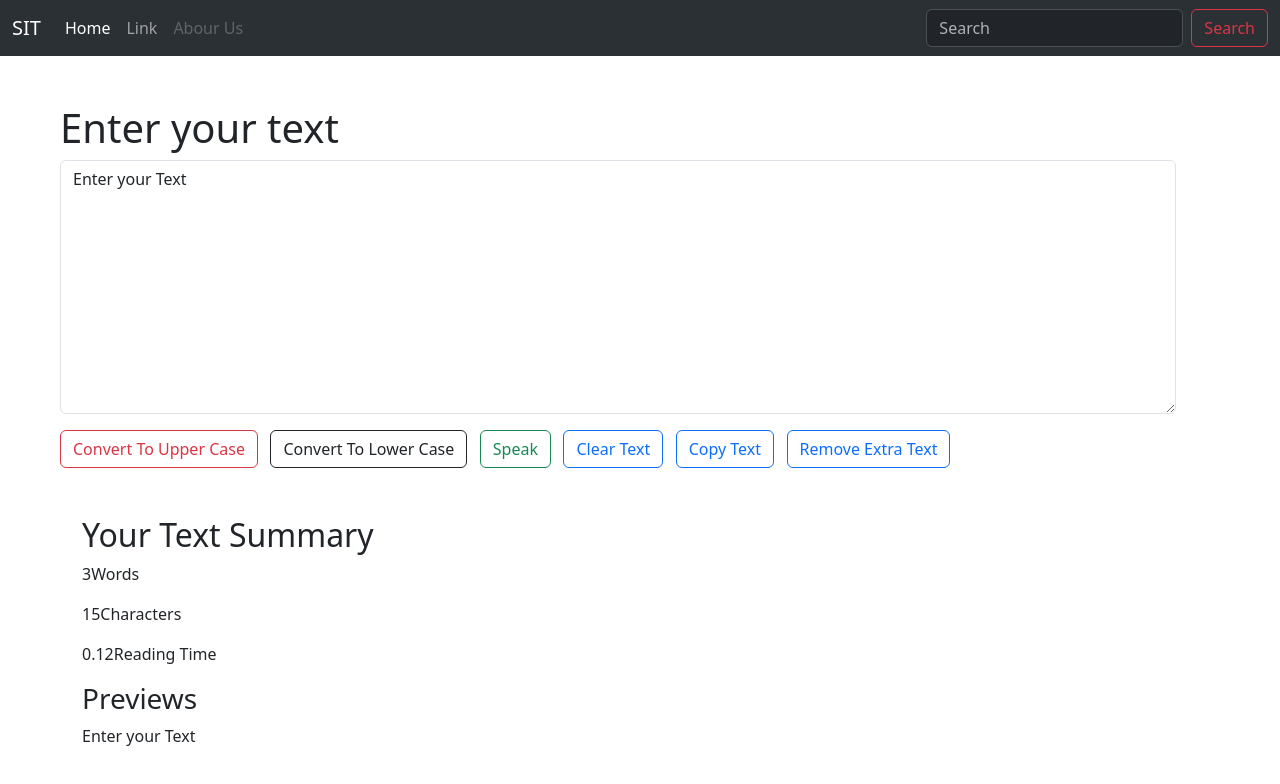
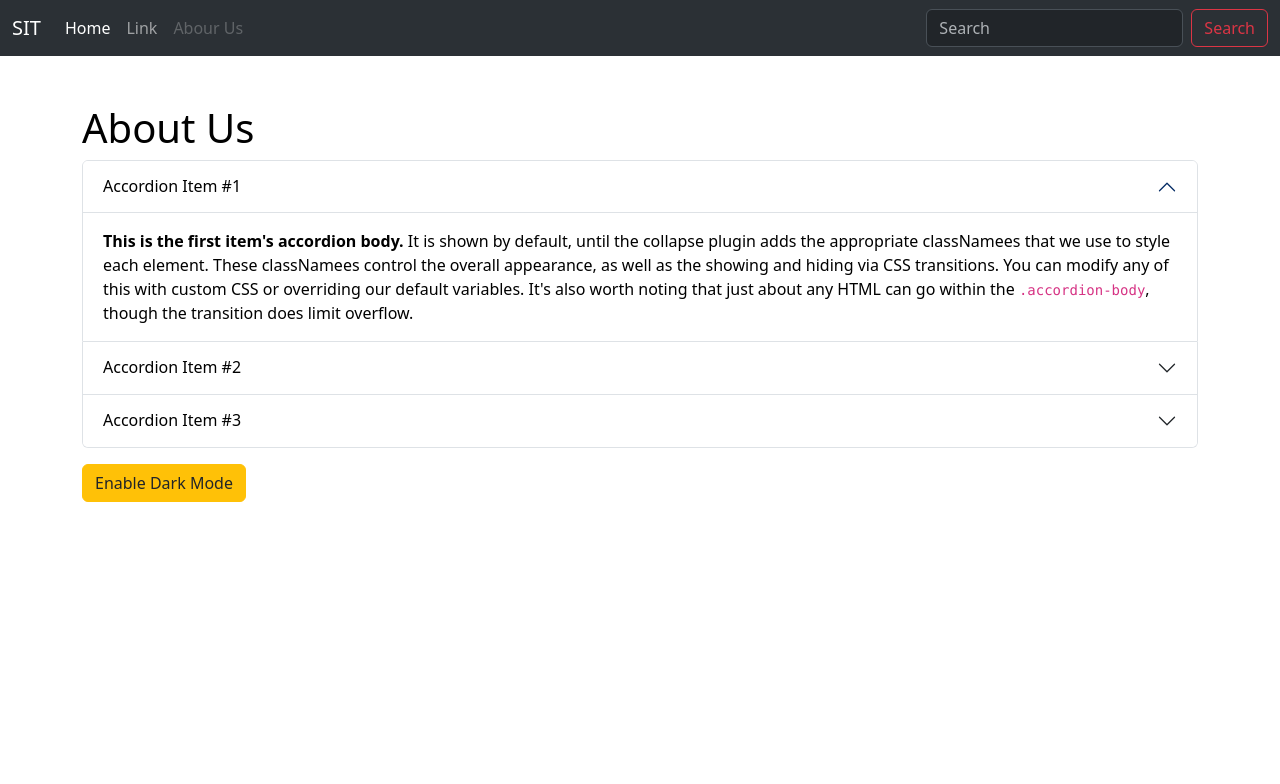
Before and after one commit to aryan511-sys/React-App-Demo, a React (Create React App) app: page / in a window 1280 px wide. Shown: the top 784 px of the page. Built offline with nearby package versions, Linux system fonts and the light colour scheme.

Commit message:
Add aboutus file

```diff
--- a/src/App.js
+++ b/src/App.js
@@ -1,12 +1,14 @@
 import './App.css';
 import Navbar from './Cromponents/Navbar.js'
-import TextForm from './Cromponents/TextForm.js'
+// import TextForm from './Cromponents/TextForm.js'
+import AboutUs from './Cromponents/AboutUs';
 
 function App() {
   return (
   <>
   <Navbar title = "SIT" aboutText="Abour Us"/>
-  <TextForm heading="Enter your text"/>
+  {/* <TextForm heading="Enter your text"/> */}
+  <AboutUs title="About Us" />
   </>
   );
 }
--- /dev/null
+++ b/src/Cromponents/AboutUs.js
@@ -0,0 +1,80 @@
+import  React , {useState} from 'react'
+
+export default function AboutUs(props) {
+
+  const [myStyle, setmyStyle] = useState(
+    {
+      color:"black",
+      backgroundColor:"white"
+    }
+  )
+
+  const [btnText , setbtnText] = useState("Enable Dark Mode")
+
+  const toggleStyle = () => {
+    if (myStyle.color === 'black') {
+      setmyStyle(
+        {
+          color:"white",
+          backgroundColor:"black",
+          borderRadius:"7px",
+          border:"1px solid white"
+        }
+      )
+      setbtnText("Enable Light Mode")
+    } else {
+      setmyStyle(
+        {
+          color:"black",
+          backgroundColor:"white"
+        }
+      )
+      setbtnText("Enable Dark Mode")
+    }
+  }
+
+  return (
+    <div className='container my-5' style={myStyle}>
+      <h1>{props.title}</h1>
+      <div className="accordion" id="accordionExample">
+  <div className="accordion-item" style={myStyle}>
+    <h2 className="accordion-header">
+      <button className="accordion-button" style={myStyle} type="button" data-bs-toggle="collapse" data-bs-target="#collapseOne" aria-expanded="true" aria-controls="collapseOne">
+        Accordion Item #1
+      </button>
+    </h2>
+    <div id="collapseOne" className="accordion-collapse collapse show" data-bs-parent="#accordionExample">
+      <div className="accordion-body">
+        <strong>This is the first item's accordion body.</strong> It is shown by default, until the collapse plugin adds the appropriate classNamees that we use to style each element. These classNamees control the overall appearance, as well as the showing and hiding via CSS transitions. You can modify any of this with custom CSS or overriding our default variables. It's also worth noting that just about any HTML can go within the <code>.accordion-body</code>, though the transition does limit overflow.
+      </div>
+    </div>
+  </div>
+  <div className="accordion-item" style={myStyle}>
+    <h2 className="accordion-header">
+      <button className="accordion-button collapsed" style={myStyle} type="button" data-bs-toggle="collapse" data-bs-target="#collapseTwo" aria-expanded="false" aria-controls="collapseTwo">
+        Accordion Item #2
+      </button>
+    </h2>
+    <div id="collapseTwo" className="accordion-collapse collapse" data-bs-parent="#accordionExample">
+      <div className="accordion-body">
+        <strong>This is the second item's accordion body.</strong> It is hidden by default, until the collapse plugin adds the appropriate classNamees that we use to style each element. These classNamees control the overall appearance, as well as the showing and hiding via CSS transitions. You can modify any of this with custom CSS or overriding our default variables. It's also worth noting that just about any HTML can go within the <code>.accordion-body</code>, though the transition does limit overflow.
+      </div>
+    </div>
+  </div>
+  <div className="accordion-item" style={myStyle}>
+    <h2 className="accordion-header">
+      <button className="accordion-button collapsed" style={myStyle} type="button" data-bs-toggle="collapse" data-bs-target="#collapseThree" aria-expanded="false" aria-controls="collapseThree">
+        Accordion Item #3
+      </button>
+    </h2>
+    <div id="collapseThree" className="accordion-collapse collapse" data-bs-parent="#accordionExample">
+      <div className="accordion-body">
+        <strong>This is the third item's accordion body.</strong> It is hidden by default, until the collapse plugin adds the appropriate classNamees that we use to style each element. These classNamees control the overall appearance, as well as the showing and hiding via CSS transitions. You can modify any of this with custom CSS or overriding our default variables. It's also worth noting that just about any HTML can go within the <code>.accordion-body</code>, though the transition does limit overflow.
+      </div>
+    </div>
+  </div>
+</div>
+<button type='button' class="btn btn-warning my-3 text-dark" onClick={toggleStyle}>{btnText}</button>
+    </div>
+  )
+}
```
